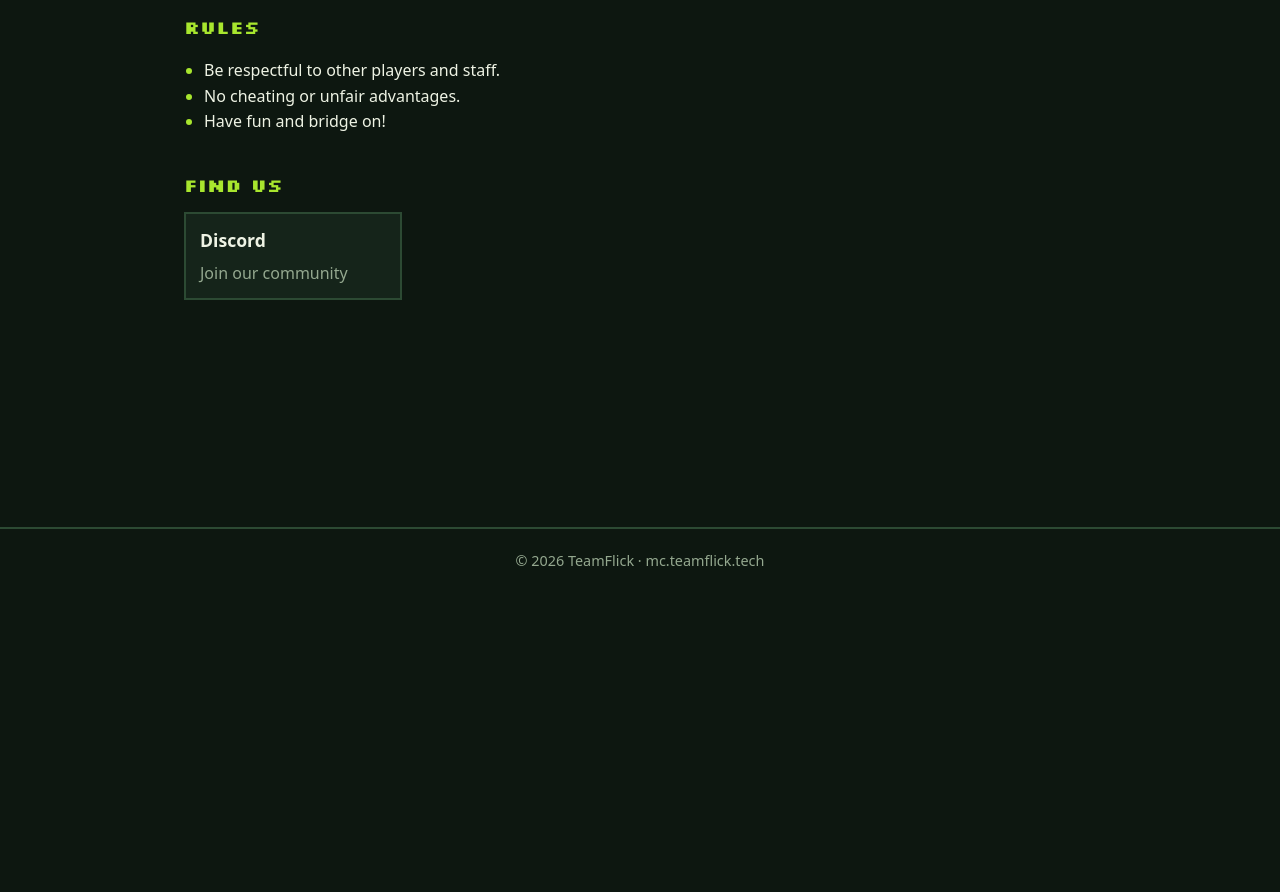
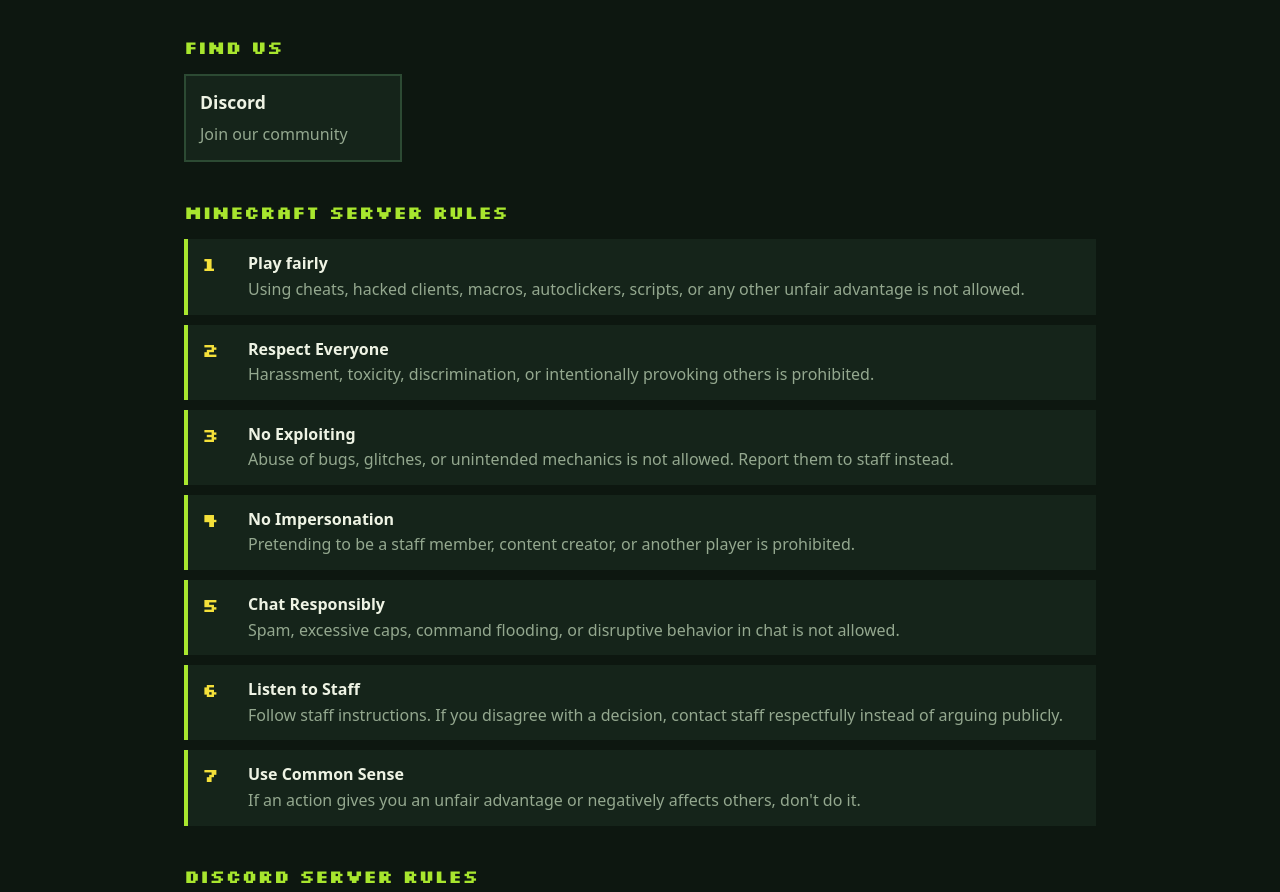
Before and after one commit to VloStudios/tflick-website, a plain HTML site: page about.html in a window 1280 px wide. Shown: the part 208-1100 px from the top of the page. Before the commit the page ends 800 px from the top, so only its background shows below. Drawn offline with Linux system fonts and the light colour scheme.

Commit message:
Add logo, favicon, rules.json + rules section on About page

```diff
--- a/about.html
+++ b/about.html
@@ -5,14 +5,16 @@
 <meta name="viewport" content="width=device-width, initial-scale=1">
 <title>About & Contact</title>
 <meta name="description" content="TeamFlick – a Minecraft bridging server. IP: mc.teamflick.tech">
+<link rel="icon" href="assets/favicon.png">
 <link rel="stylesheet" href="assets/style.css">
 </head>
 <body data-page="about">
 <header id="nav"></header>
 <main>
 <h1>About & Contact</h1>
-<section class="block"><p id="desc"></p><h2>Rules</h2><ul id="rules"></ul></section>
+<section class="block"><p id="desc"></p></section>
 <section class="block"><h2>Find us</h2><div class="grid" id="links"></div></section>
+<div id="rules"></div>
 </main>
 <footer id="footer"></footer>
 <script src="assets/app.js"></script>
--- a/assets/app.js
+++ b/assets/app.js
@@ -86,8 +86,14 @@ const pages = {
 
   async about(site) {
     $("#desc").textContent = site.about.description;
-    const rules = $("#rules");
-    site.about.rules.forEach(r => rules.append(el("li", {}, r)));
+    const rd = await load("data/rules.json");
+    const root = $("#rules");
+    rd.sections.forEach(sec => root.append(el("section", { class: "block" },
+      el("h2", {}, sec.title),
+      el("ol", { class: "rules" }, sec.rules.map(r =>
+        el("li", {}, el("strong", {}, r.title), el("span", {}, r.text)))))));
+    if (rd.notice) root.append(el("p", { class: "notice" }, rd.notice));
+    if (rd.penalties) root.append(el("p", { class: "muted" }, rd.penalties));
     const links = $("#links");
     site.links.forEach(l => links.append(
       el("a", { class: "card link", href: safeUrl(l.url), target: "_blank", rel: "noopener noreferrer" },
--- a/assets/style.css
+++ b/assets/style.css
@@ -75,3 +75,17 @@ li::marker { color: var(--lime); }
 section.block { margin-bottom: 36px; }
 
 #footer { text-align: center; padding: 20px; color: var(--muted); border-top: 2px solid var(--line); font-size: .9rem; }
+
+/* logo + rules */
+.hero { display: grid; grid-template-columns: 1fr auto; gap: 8px 40px; align-items: center; }
+.hero > :not(.hero-logo) { grid-column: 1; }
+.hero-logo { grid-column: 2; grid-row: 1 / span 4; width: 220px; height: auto; border: 3px solid var(--lime); box-shadow: 6px 6px 0 var(--blue); }
+@media (max-width: 640px) { .hero { grid-template-columns: 1fr; } .hero-logo { grid-column: 1; grid-row: auto; order: -1; width: 150px; } }
+.brand img { height: 38px; border: 2px solid var(--lime); }
+ol.rules { list-style: none; counter-reset: r; padding: 0; margin: 0; display: grid; gap: 10px; }
+ol.rules li { counter-increment: r; display: grid; grid-template-columns: 34px 1fr; gap: 0 12px; padding: 12px 14px; background: var(--panel); border-left: 4px solid var(--lime); }
+ol.rules li::before { content: counter(r); grid-row: span 2; font: 700 1.2rem var(--pixel); color: var(--yellow); }
+ol.rules strong { color: var(--text); }
+ol.rules span { color: var(--muted); }
+.notice { margin-top: 8px; padding: 12px 16px; background: var(--panel); border-left: 6px solid var(--blue); font-weight: 600; }
+.stat { justify-self: start; }
--- /dev/null
+++ b/data/rules.json
@@ -0,0 +1,77 @@
+{
+  "_help": "Edit titles/text freely. Numbering is automatic. Add or remove items in any section.",
+  "sections": [
+    {
+      "title": "Minecraft Server Rules",
+      "rules": [
+        {
+          "title": "Play fairly",
+          "text": "Using cheats, hacked clients, macros, autoclickers, scripts, or any other unfair advantage is not allowed."
+        },
+        {
+          "title": "Respect Everyone",
+          "text": "Harassment, toxicity, discrimination, or intentionally provoking others is prohibited."
+        },
+        {
+          "title": "No Exploiting",
+          "text": "Abuse of bugs, glitches, or unintended mechanics is not allowed. Report them to staff instead."
+        },
+        {
+          "title": "No Impersonation",
+          "text": "Pretending to be a staff member, content creator, or another player is prohibited."
+        },
+        {
+          "title": "Chat Responsibly",
+          "text": "Spam, excessive caps, command flooding, or disruptive behavior in chat is not allowed."
+        },
+        {
+          "title": "Listen to Staff",
+          "text": "Follow staff instructions. If you disagree with a decision, contact staff respectfully instead of arguing publicly."
+        },
+        {
+          "title": "Use Common Sense",
+          "text": "If an action gives you an unfair advantage or negatively affects others, don't do it."
+        }
+      ]
+    },
+    {
+      "title": "Discord Server Rules",
+      "rules": [
+        {
+          "title": "Be Respectful",
+          "text": "Treat all members with respect. Harassment, hate speech, and personal attacks are not allowed."
+        },
+        {
+          "title": "No Spam",
+          "text": "Avoid repeated messages, excessive emojis, unnecessary pings, or other disruptive behavior."
+        },
+        {
+          "title": "No Advertising",
+          "text": "Sharing server invites, advertisements, or self-promotion without permission is not allowed."
+        },
+        {
+          "title": "Keep It Appropriate",
+          "text": "NSFW, graphic, or otherwise inappropriate content is prohibited."
+        },
+        {
+          "title": "No Impersonation",
+          "text": "Do not pretend to be another member, staff member, or public figure."
+        },
+        {
+          "title": "Stay On Topic",
+          "text": "Use channels for their intended purpose and avoid derailing conversations."
+        },
+        {
+          "title": "Follow Staff Instructions",
+          "text": "Staff decisions should be respected. Appeals and concerns can be discussed through the proper channels."
+        },
+        {
+          "title": "No Scams or Malicious Content",
+          "text": "Sending harmful links, scam attempts, or misleading content will result in immediate action."
+        }
+      ]
+    }
+  ],
+  "notice": "Rules may change at any time. It's your responsibility to check this page and the Discord rules channel regularly.",
+  "penalties": "Violations of the rules might result in warnings, kicks, mutes or bans."
+}
--- a/data/site.json
+++ b/data/site.json
@@ -7,14 +7,13 @@
     "max": "1.20.6"
   },
   "about": {
-    "description": "TeamFlick is a Minecraft bridging server. Edit this text in data/site.json.",
-    "rules": [
-      "Be respectful to other players and staff.",
-      "No cheating or unfair advantages.",
-      "Have fun and bridge on!"
-    ]
+    "description": "TeamFlick is a Minecraft bridging server. Edit this text in data/site.json."
   },
   "links": [
-    { "label": "Discord", "url": "https://discord.gg/CHANGE-ME", "description": "Join our community" }
+    {
+      "label": "Discord",
+      "url": "https://discord.gg/CHANGE-ME",
+      "description": "Join our community"
+    }
   ]
 }
```
Also changed, not shown: index.html (+2 -0 lines), team.html (+1 -0 lines), youtube.html (+1 -0 lines), assets/favicon.png (added), assets/logo.png (added).
